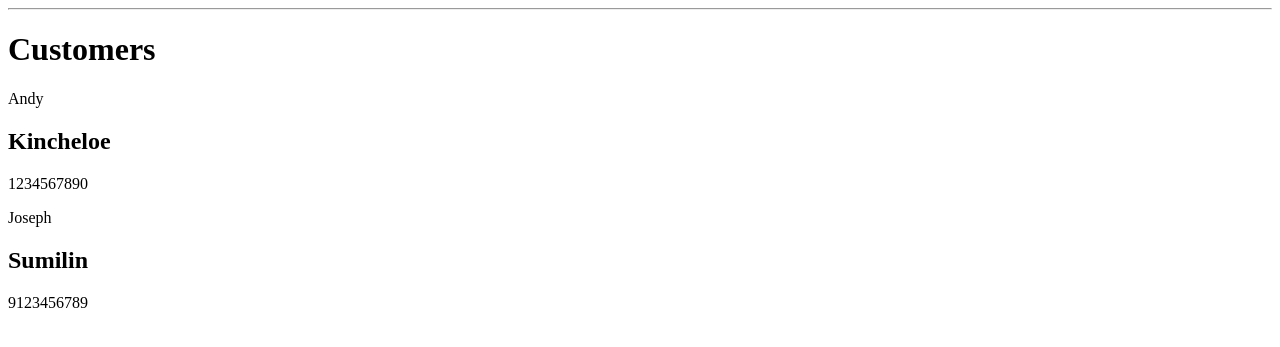
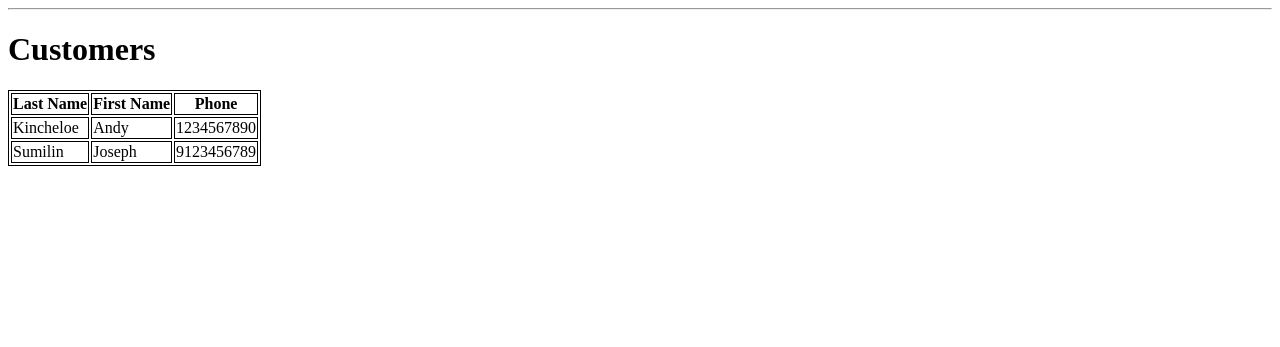
Before and after one commit to sahilposa/FlowerShopDatabase, a Flask app: page / in a window 1280 px wide. Shown: the part 63-410 px from the top of the page. Run offline with Flask 2, Linux system fonts and the light colour scheme; data comes from the database, SQL or seed files in the repository.

Commit message:
table formatting

```diff
--- a/templates/index.html
+++ b/templates/index.html
@@ -2,11 +2,18 @@
 
 {% block content %}
     <h1>{% block title %} Customers {% endblock %}</h1>
-    {% for customer in customers %}
-        <div class='customers'>
-            <p>{{ customer['fname'] }}</p>
-            <h2>{{ customer['lname'] }}</h2>
-            <p>{{ customer['phone'] }}</p>
-        </div>
-    {% endfor %}
+    <table>
+        <tr>
+            <th>Last Name</th>
+            <th>First Name</th>
+            <th>Phone</th>
+        </tr>
+        {% for customer in customers %}
+                <tr>
+                    <td>{{ customer['lname'] }}</td>
+                    <td>{{ customer['fname'] }}</td>
+                    <td>{{ customer['phone'] }}</td>
+                </tr>
+        {% endfor %}
+    </table>
 {% endblock %}
```
